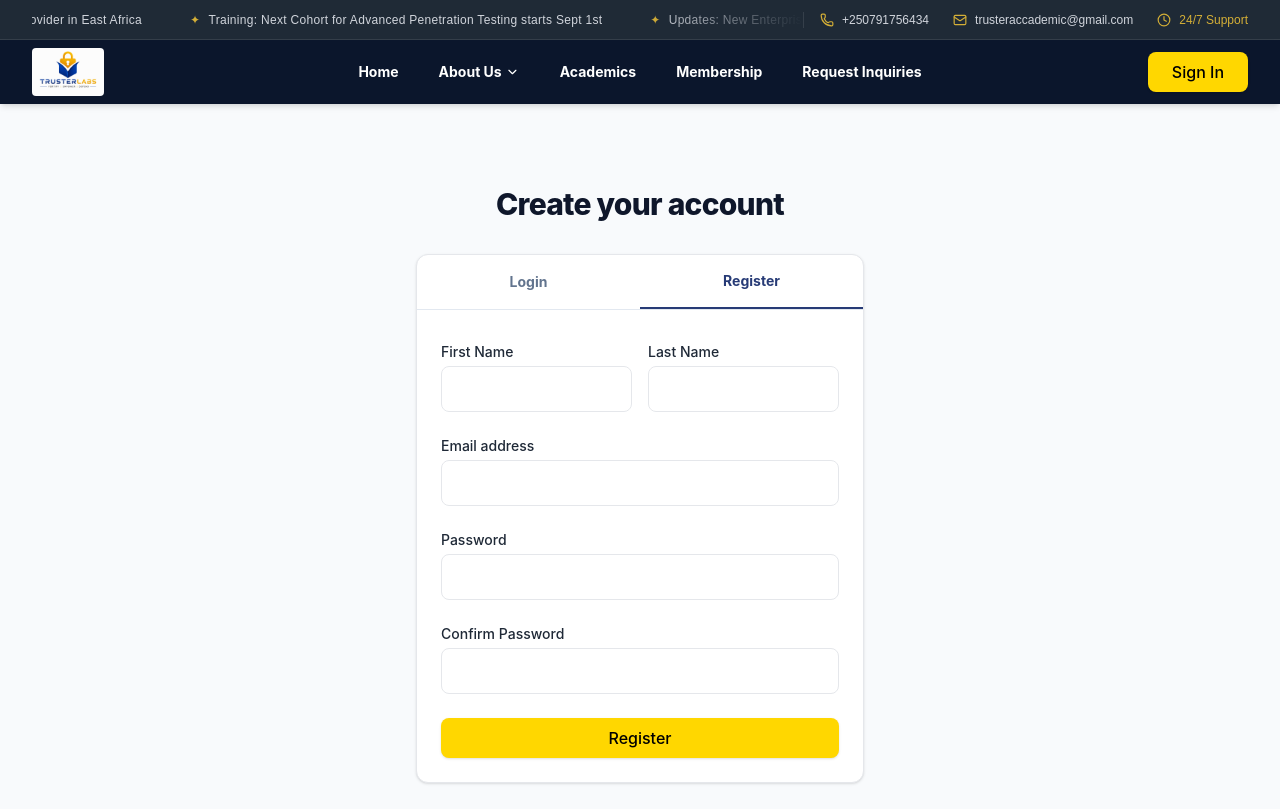
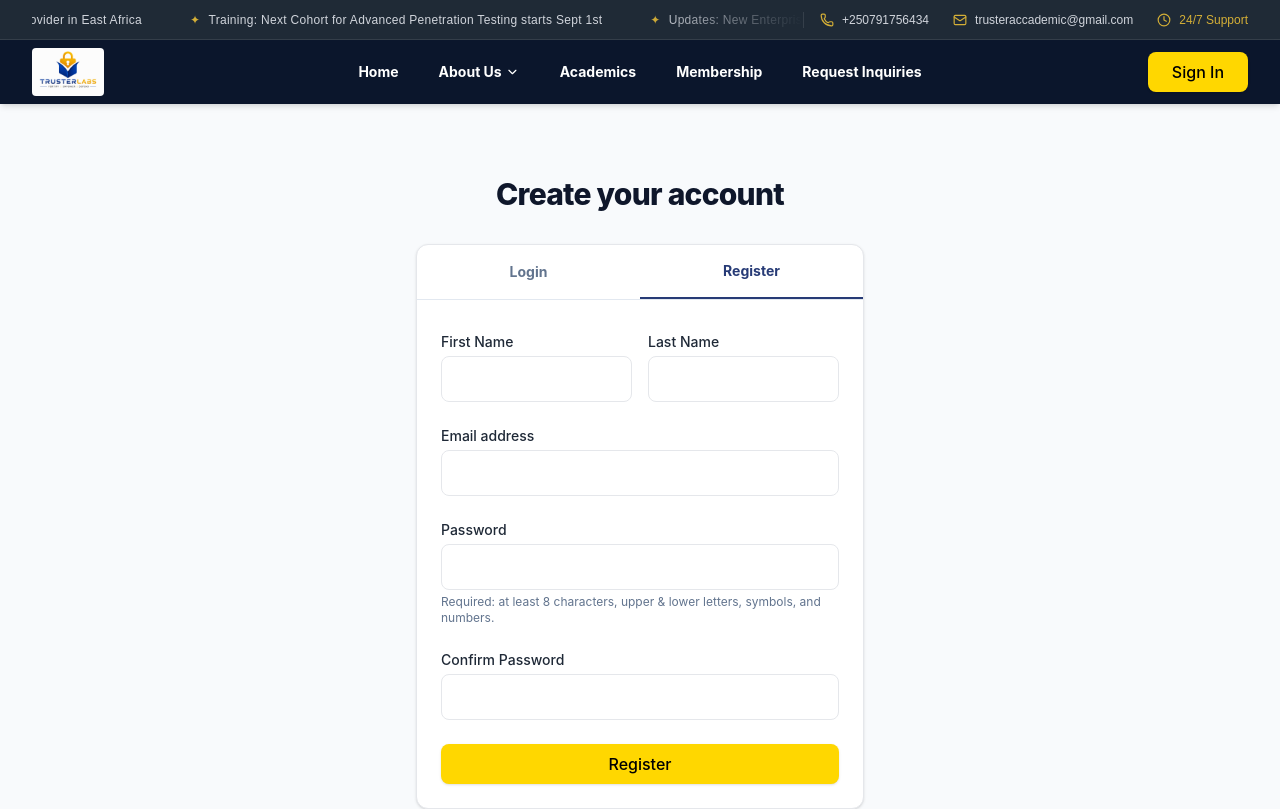
Before and after one commit to N7732/TrusterlabsElearning, a React (Vite) app in the folder CMS_react/frontend/: page /register in a window 1280 px wide. Shown: the top 809 px of the page. Built offline with nearby package versions, Linux system fonts and the light colour scheme; no server answers.

Commit message:
Fix Process of Resenting Password

```diff
--- a/CMS_react/frontend/src/pages/auth/AuthPage.jsx
+++ b/CMS_react/frontend/src/pages/auth/AuthPage.jsx
@@ -227,6 +227,7 @@
                   value={regData.email}
                   onChange={(e) => setRegData({ ...regData, email: e.target.value })}
                 />
+                <div>
                   <Input
                     label="Password"
                     id="reg_password"
@@ -235,6 +236,10 @@
                     value={regData.password}
                     onChange={(e) => setRegData({ ...regData, password: e.target.value })}
                   />
+                  <p className="text-xs text-slate-500 mt-1">
+                    Required: at least 8 characters, upper & lower letters, symbols, and numbers.
+                  </p>
+                </div>
                 <Input
                   label="Confirm Password"
                   id="confirmPassword"
```
Lines whose indentation alone changed are shown as unchanged.
